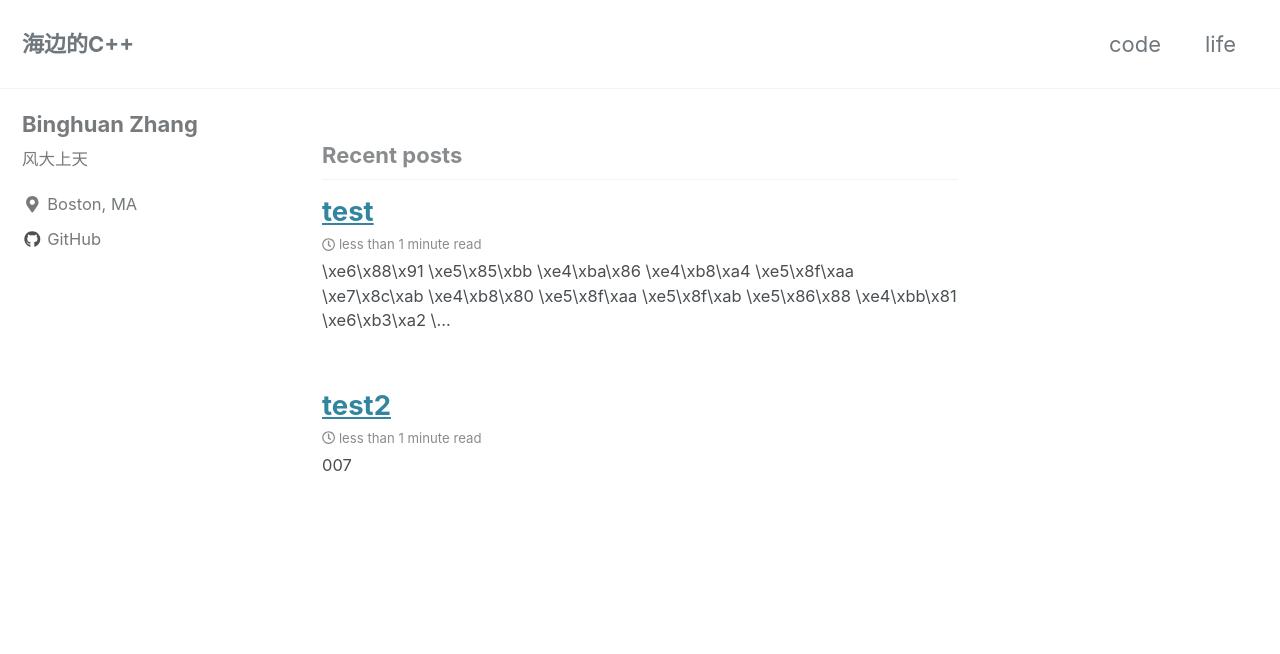
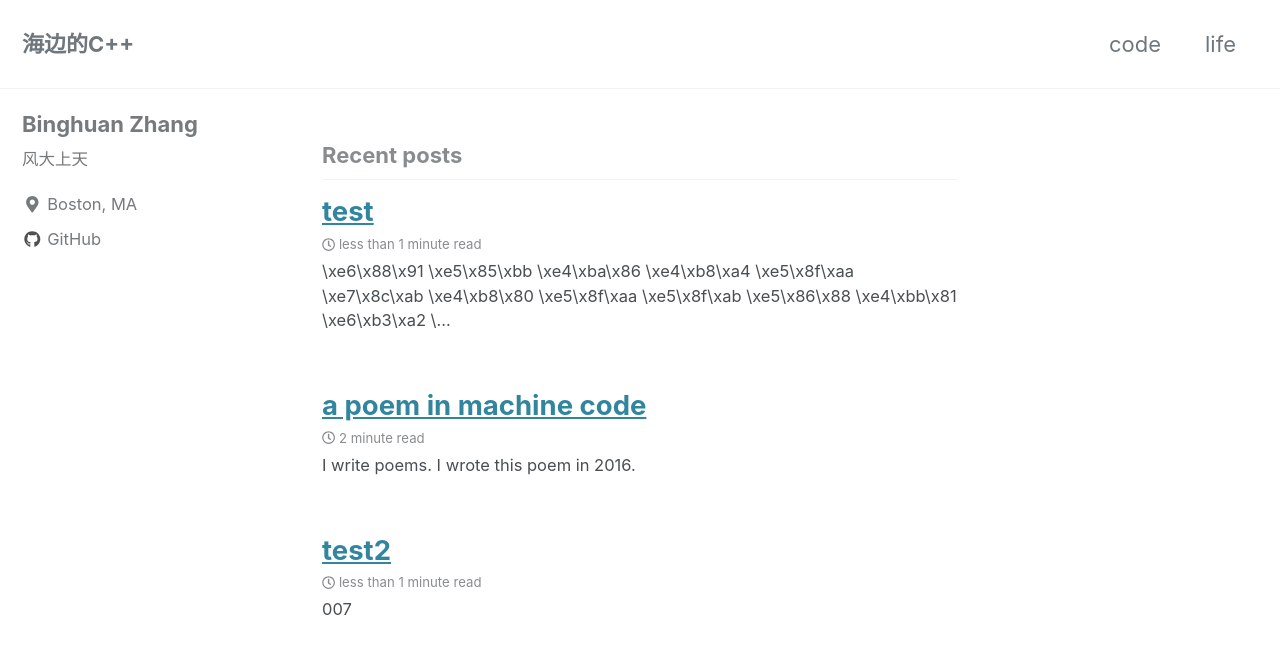
Before and after one commit to estepona/estepona.github.io, a Jekyll site: the page built from index.html, in a window 1280 px wide and 900 px high. Shown: the top 654 px of the window. Built offline with Jekyll 4.4.1, drawn with Linux system fonts in a browser that asks for light colours; cached includes are drawn as plain includes; nearby versions of some CDN libraries; the list of posts is cut into pages by our own code; some of the changed lines change nothing that is shown.

Commit message:
add post: a poem in machine code

````diff
--- a/_pages/code.md
+++ b/_pages/code.md
@@ -5,8 +5,6 @@ layout: archive
 author_profile: true
 ---
 
-111001101010001010100110
-
-{% for post in site.categories.life %}
+{% for post in site.categories.code %}
   {% include archive-single.html %}
 {% endfor %}
--- /dev/null
+++ b/_posts/2019-01-27-a-poem-in-machine-code.md
@@ -0,0 +1,77 @@
+---
+title: "a poem in machine code"
+date: 2019-01-27
+categories: code
+---
+
+I write poems. I wrote this poem in 2016.
+
+>梦
+>
+>我养了两只猫
+>一只叫冈仁波齐
+>一只叫南迦巴瓦
+>一只叫神山
+>一只叫山神
+
+Code is art. I wonder how it looks like in a computer's "eyes".
+
+First, encode it with [utf-8](https://en.wikipedia.org/wiki/UTF-8), and convert each character into hex value. In Python, there are built-in methods to do so:
+```Python
+hex_val = c.encode('utf-8').hex()
+```
+
+Then the poem in utf-8 hex value looks like:
+```
+e6a2a6
+
+e68891 e585bb e4ba86 e4b8a4 e58faa e78cab
+e4b880 e58faa e58fab e58688 e4bb81 e6b3a2 e9bd90
+e4b880 e58faa e58fab e58d97 e8bfa6 e5b7b4 e793a6
+e4b880 e58faa e58fab e7a59e e5b1b1
+e4b880 e58faa e58fab e5b1b1 e7a59e
+```
+
+It seems that in utf-8, each Chinese character in the poem is represented with 3 bytes. Separating each byte make it looks better, I really like this version, but harder to know which character they belongs to.
+```
+e6 a2 a6
+
+e6 88 91 e5 85 bb e4 ba 86 e4 b8 a4 e5 8f aa e7 8c ab
+e4 b8 80 e5 8f aa e5 8f ab e5 86 88 e4 bb 81 e6 b3 a2 e9 bd 90
+e4 b8 80 e5 8f aa e5 8f ab e5 8d 97 e8 bf a6 e5 b7 b4 e7 93 a6
+e4 b8 80 e5 8f aa e5 8f ab e7 a5 9e e5 b1 b1
+e4 b8 80 e5 8f aa e5 8f ab e5 b1 b1 e7 a5 9e
+```
+
+Further down the path, convert it into machine code, 0 and 1:
+```Python
+bin_val = bin(int(hex_val, 16))
+```
+
+Results in:
+```
+111001101010001010100110
+
+111001101000100010010001 111001011000010110111011 111001001011101010000110 111001001011100010100100 111001011000111110101010 111001111000110010101011
+111001001011100010000000 111001011000111110101010 111001011000111110101011 111001011000011010001000 111001001011101110000001 111001101011001110100010 111010011011110110010000
+111001001011100010000000 111001011000111110101010 111001011000111110101011 111001011000110110010111 111010001011111110100110 111001011011011110110100 111001111001001110100110
+111001001011100010000000 111001011000111110101010 111001011000111110101011 111001111010010110011110 111001011011000110110001
+111001001011100010000000 111001011000111110101010 111001011000111110101011 111001011011000110110001 111001111010010110011110
+```
+
+It is clear to see how utf-8 works, pretty amazing, right?
+
+Again, separate each byte:
+```
+11100110 10100010 10100110
+
+11100110 10001000 10010001 11100101 10000101 10111011 11100100 10111010 10000110 11100100 10111000 10100100 11100101 10001111 10101010 11100111 10001100 10101011
+11100100 10111000 10000000 11100101 10001111 10101010 11100101 10001111 10101011 11100101 10000110 10001000 11100100 10111011 10000001 11100110 10110011 10100010 11101001 10111101 10010000
+11100100 10111000 10000000 11100101 10001111 10101010 11100101 10001111 10101011 11100101 10001101 10010111 11101000 10111111 10100110 11100101 10110111 10110100 11100111 10010011 10100110
+11100100 10111000 10000000 11100101 10001111 10101010 11100101 10001111 10101011 11100111 10100101 10011110 11100101 10110001 10110001
+11100100 10111000 10000000 11100101 10001111 10101010 11100101 10001111 10101011 11100101 10110001 10110001 11100111 10100101 10011110
+```
+
+Now, there is really no way I can tell what they represent, that I wrote it, and that after I post it to the Internet this is what's actually stored! I do think it's beautiful. And so I heard that researchers and software engineers in the early days actually do things this way. What a time.
+
+I also tried encode it with encodings other than utf-8. For Chinese characters, it is in fact more efficient to use encodings like [gb2313](https://en.wikipedia.org/wiki/GB_2312), which uses only 2 bytes for each character, saving 1 more byte for each character. But for the purpose of this post, it works in similar ways.
````
